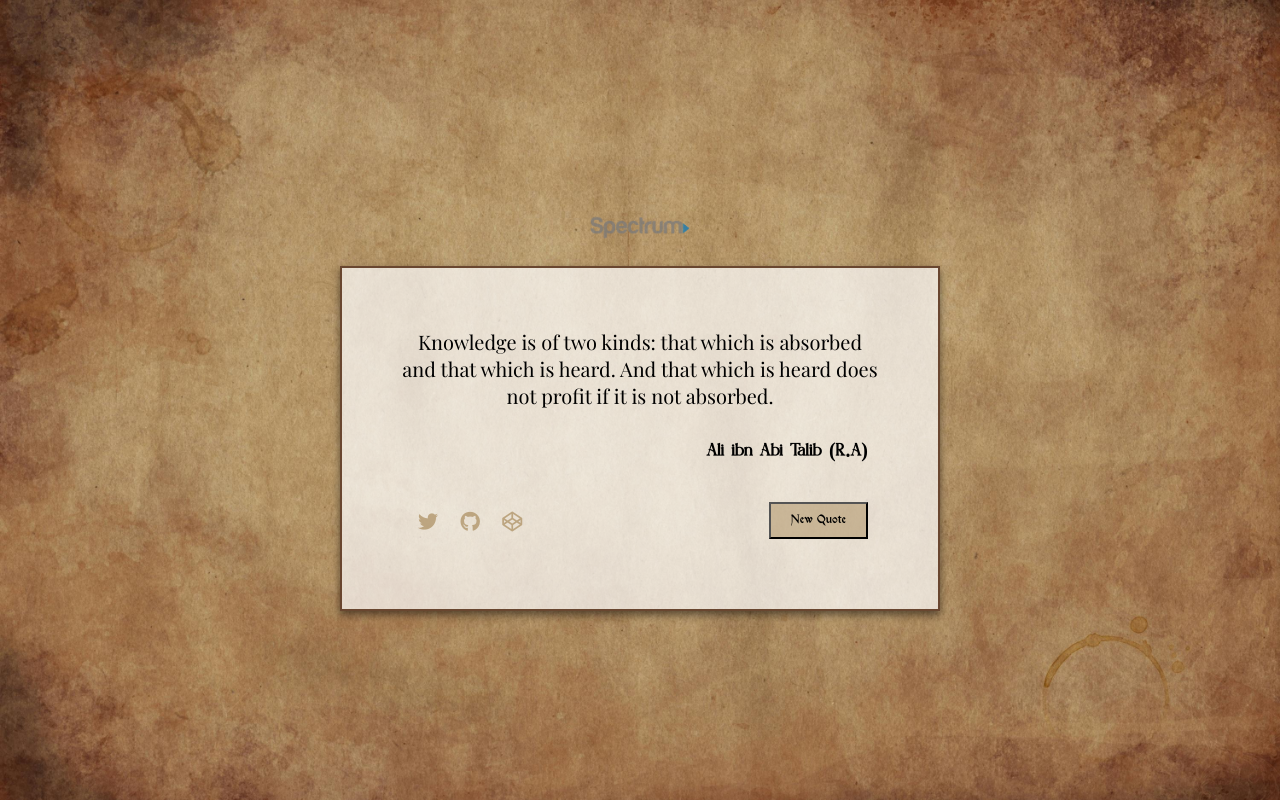
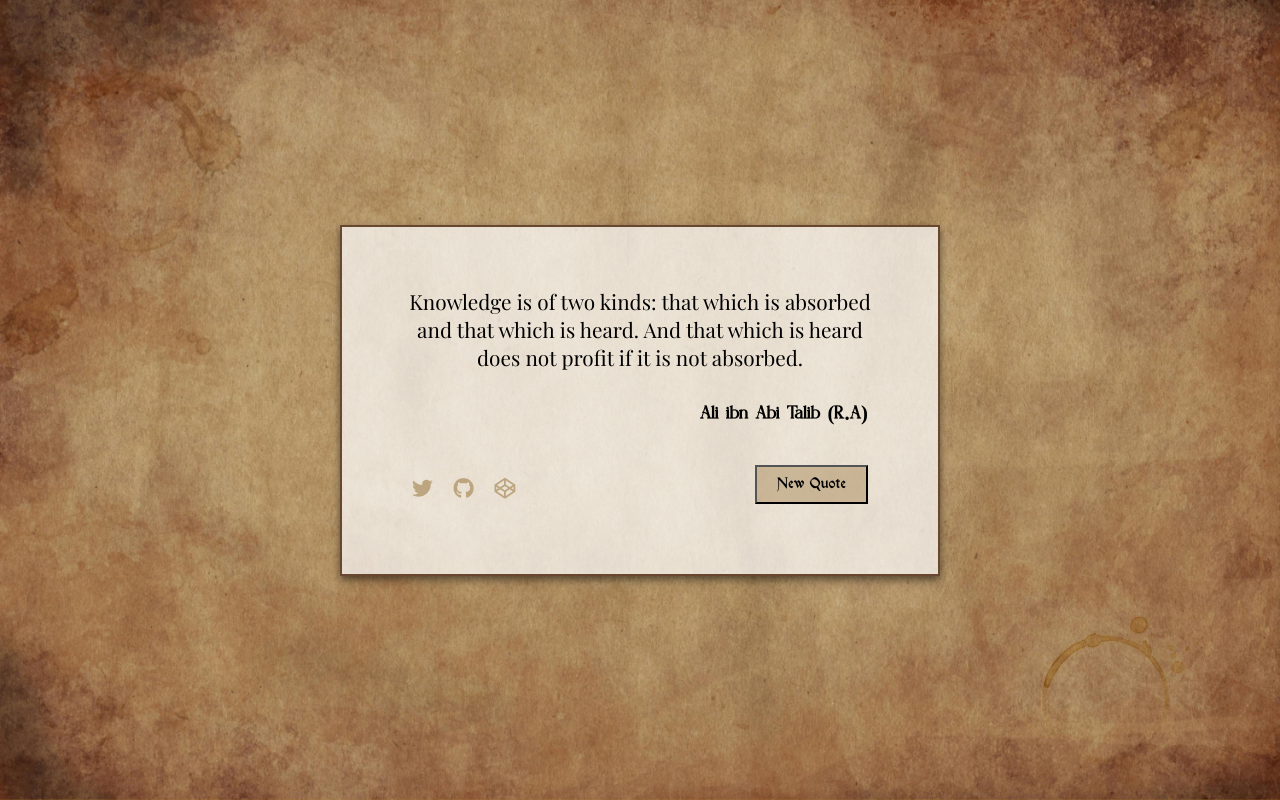
Before and after one commit to Ayoub-Younes/random-quote-machine, a plain HTML site: page index.html in a window 1280 px wide. Drawn offline with Linux system fonts and the light colour scheme; no server answers; files whose address does not match are found by name.

Commit message:
update git

```diff
--- a/index.html
+++ b/index.html
@@ -7,8 +7,8 @@
   <link rel="stylesheet" href="https://cdnjs.cloudflare.com/ajax/libs/font-awesome/6.0.0/css/all.min.css">
   <title>Random Quote Machine</title>
 </head>
-<body>
-  <img src="imgs/logo.PNG", onerror="this.onerror=null; this.src='https://raw.githubusercontent.com/Ayoub-Younes/build-a-cash-register/master/imgs/logo.PNG';">
+<body class="loading">
+  <img id="background-img" class="background" src="imgs/background.jpg">
   <div class="wrapper" id="quote-box">
     <p id="text">Knowledge is of two kinds: that which is absorbed and that which is heard. And that which is heard does not profit if it is not absorbed.</p>
     <p id="author">Ali ibn Abi Talib (R.A)</p>
--- a/script.js
+++ b/script.js
@@ -15,3 +15,20 @@ fetch('https://dummyjson.com/quotes')
   })
 
   .catch(error => console.error('Error fetching quotes:', error));
+
+document.addEventListener('DOMContentLoaded', function () {
+  const img = document.getElementById('background-img');
+
+  function showContent() {
+    document.body.classList.remove('loading');
+    document.body.classList.add('loaded');
+  }
+
+  if (img.complete) {
+    showContent();
+  } else {
+    img.onload = showContent;
+  }
+
+  setTimeout(showContent, 3000);
+});
--- a/styles.css
+++ b/styles.css
@@ -28,51 +28,57 @@
 
 
 html {
+  display: flex ;
   width: 100%;
-  height: 100%;
+  height:  100%;
   background: linear-gradient(#e8e7e9, #ba8721);
   font-family: "Arcade Regular", cursive;
-  font-size: 20px;
 }
 
 
+
 body {
-  height: 100vh;
-  background-image: url('https://raw.githubusercontent.com/Ayoub-Younes/random-quote-machine/master/imgs/historic-back.jpg'), url('imgs/historic-back.jpg');
-  background-attachment: fixed;
-  background-position: center;
-  background-repeat: no-repeat;
-  background-size: cover;
-  padding: 0;
+  width: 100%;
+  height: 100%;
   text-align: center;
-  display: flex;
-  flex-direction: column;
   justify-content: center;
   align-items: center;
+  font-size: clamp(1em, 4vw, 1.3em);
 }
 
-img {
-  position: relative;
-  top: 10px;
-  display: block;
-  width: 5em;
-  height: auto;
-  margin-bottom: 20px;
-  opacity: 0.7;
+body.loading {
+  display: none;
 }
+body.loaded {
+  display: flex;
+}
+
+.background {
+  position: fixed;
+  top: 0;
+  left: 0;
+  width: 100%;
+  height: 100%;
+  min-height: 100vh;
+  object-fit: cover;
+  z-index: -1;
+}
+
 
 .wrapper {
   display: flex;
   flex-direction: column;
   align-items: center;
   justify-content: center;
+  margin: auto;
   padding: 50px;
   background-color: rgba(255, 255, 255, 0.7);
   border: 2px solid rgb(105,70,47);
   box-shadow: 0 4px 8px rgba(0, 0, 0, 0.5);
   max-width: 600px;
-  width: 50%;
+  width: 90%;
 }
+
 
 #text{
   font-family: 'PlayfairDisplay';
@@ -90,12 +96,12 @@ img {
 
 #new-quote{
   margin: 20px;
-
   padding: 10px 20px;
   background-color: rgb(170,139,93, 0.5);
   cursor: pointer;
   transition: background-color 0.3s ease;
   font-family: 'MorrisRoman-Black';
+  font-size: 0.8em;
   color: black;
 }
 
@@ -105,12 +111,16 @@ img {
 }
 
 .buttons{
-width: 100%;
-display: flex;
-justify-content: space-between;
+  width: 100%;
+  display: flex;
+  justify-content: space-between;
 }
 
 .icons{
+  display: flex;
+  justify-content: center;
+  align-items: center;
+  gap: 1em;
   margin: 20px;
   margin-top: 30px;
 }
@@ -118,5 +128,20 @@ justify-content: space-between;
 a{
   text-decoration: none;
   color:  rgb(170,139,93, 0.7);
-  padding: 0.3em;
 }
+
+
+@media screen  and (max-width: 530px) {
+  #new-quote {
+    padding: 10px 7px;
+  }
+}
+
+@media screen  and (max-width: 470px) {
+  .wrapper {
+    padding: 25px;
+  }
+  #author, #new-quote, .icons {
+    margin: 10px;
+  }
+}
```
Also changed, not shown: imgs/background.jpg (renamed from imgs/historic-back.jpg), imgs/logo.PNG (deleted).
